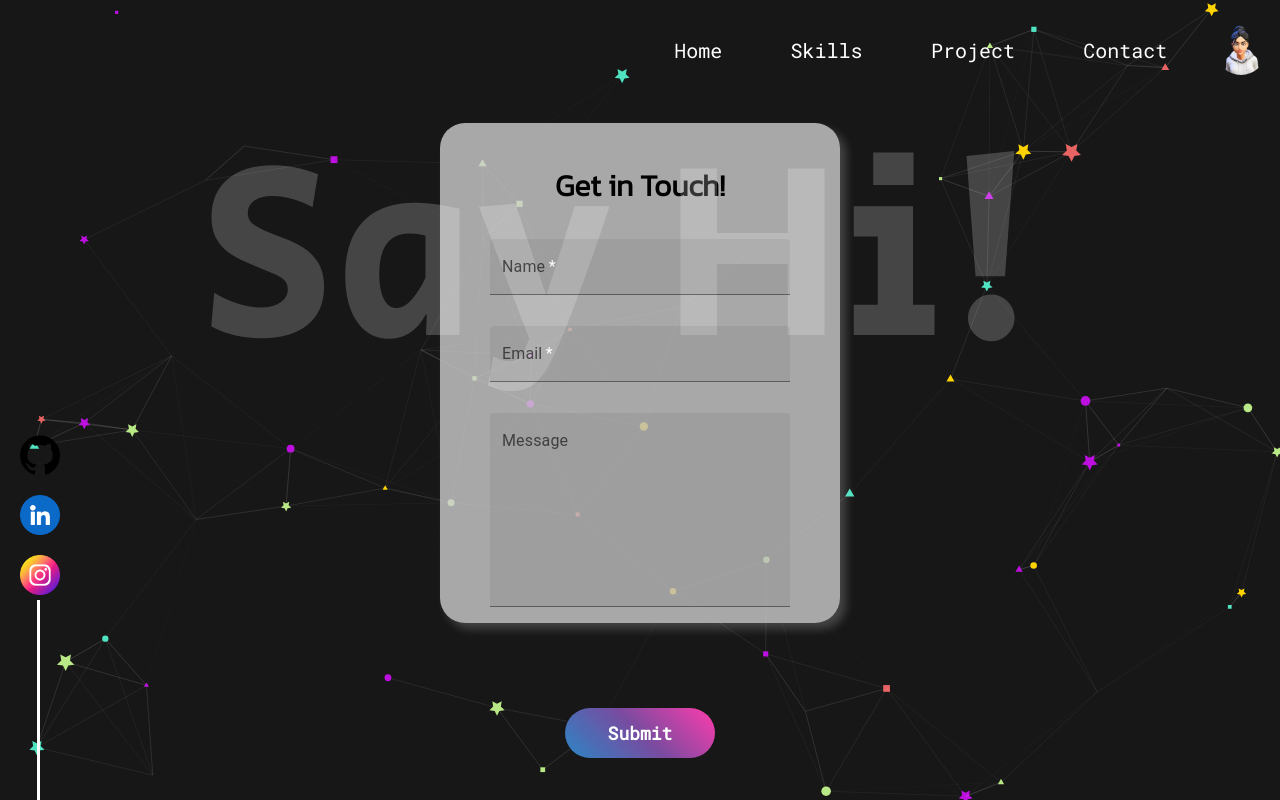
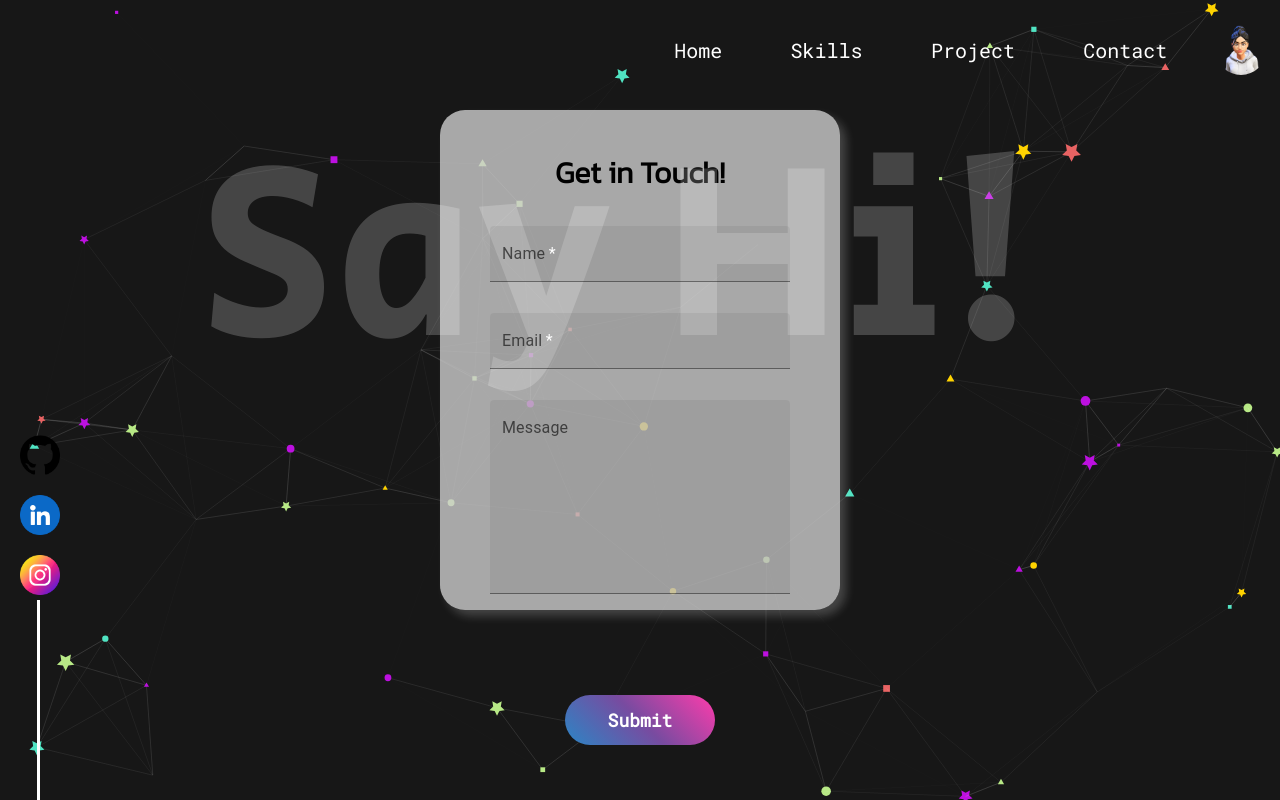
Before and after one commit to priyankaj04/Portfolio, a React (Create React App) app: page / in a window 1280 px wide. Both pictures are taken after a click on the element "Contact". Built offline with nearby package versions, Linux system fonts and the light colour scheme.

Commit message:
small ui changes

```diff
--- a/src/App.css
+++ b/src/App.css
@@ -487,7 +487,7 @@ li{
   align-items: center;
   border-radius: 25px;
   font-weight: 700;
-  transform: scale(1.02);
+  transform: scale(1.03);
 }
 
 .Resume{
--- a/src/components/Contact.jsx
+++ b/src/components/Contact.jsx
@@ -161,11 +161,11 @@ function Contact() {
               name="message"
             /></motion.div>
             </div>
-            <motion.div animate={{x:0}} initial={{x:-1000}} transition={{delay:0.1}}>
+            <motion.div animate={{x:0}} initial={{x:-1000}} transition={{delay:0.1}} style={{width: '250px', display: 'flex', justifyContent: 'center', height: '100px', alignItems: 'center'}}>
             <button type="submit" className="submit" value="send" variant="contained" style={{ width: '150px', cursor:"pointer", height: "50px", fontSize:18 }}><p>Submit</p></button></motion.div>
           <Snackbar open={open && success} autoHideDuration={5000} onClose={handleClose}>
             <Alert onClose={handleClose} severity="success" sx={{ width: '100%' }}>
-              Message send!
+              Message sent!
             </Alert>
           </Snackbar>
           <Snackbar open={open && !success} autoHideDuration={5000} onClose={handleClose}>
```
